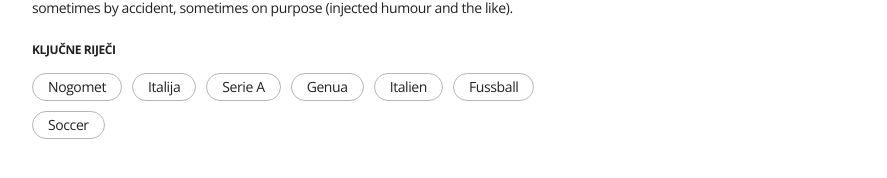
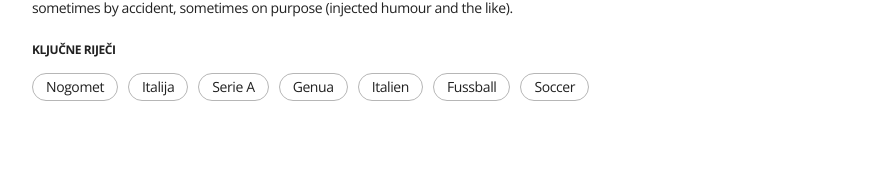
Before and after one commit to KarlaSmuk/FotoPortal-frontend-task, a React (Vite) app: page / in a window 1280 px wide. Shown: the part 876-1054 px from the top of the page, without its empty margins (33-920 px from the left). Built offline with nearby package versions, Linux system fonts and the light colour scheme.

Commit message:
updated bottom and top margin

```diff
--- a/src/ts/components/KeywordContainer/KeywordContainer.component.tsx
+++ b/src/ts/components/KeywordContainer/KeywordContainer.component.tsx
@@ -6,7 +6,7 @@ type KeywordContainerProps = {
 
 export default function KeywordContainer({ keyword }: KeywordContainerProps) {
   return (
-    <div className="flex h-7 items-center rounded-[50px] border border-border-grey px-[15px] pb-[5px] pt-[4px]">
+    <div className="flex h-7 items-center rounded-[50px] border border-border-grey px-[13px] pb-[5px] pt-[4px]">
       <InfoContainerContent paragraph={keyword} />
     </div>
   );
```
